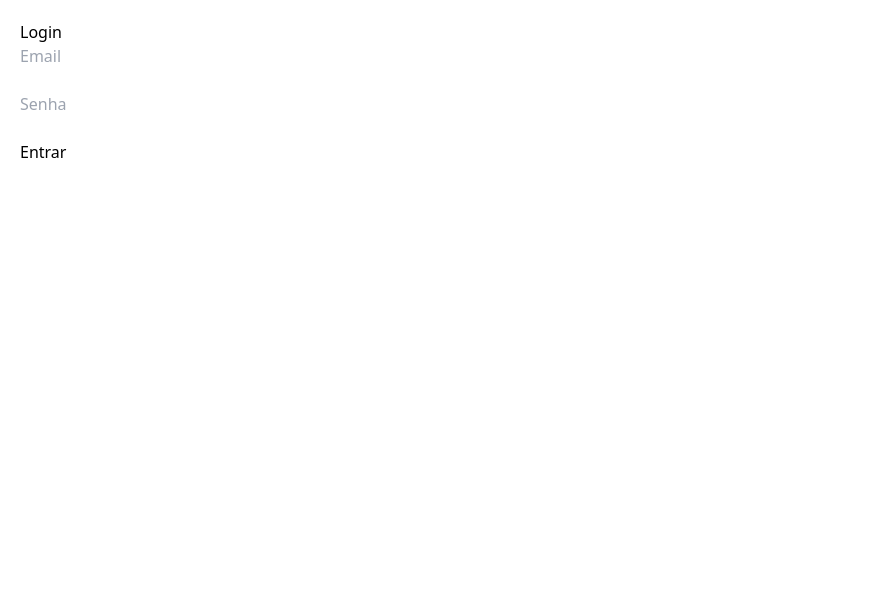
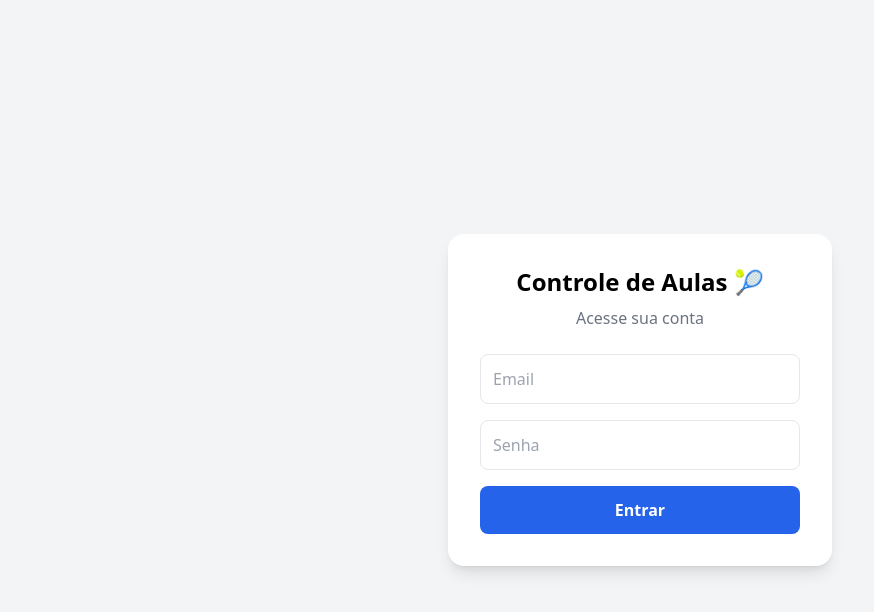
Before and after one commit to crsanches/apptenis, a React (Vite) app in the folder frontend/: page / in a window 1280 px wide. Shown: the top 612 px of the page, without its empty margins (0-874 px from the left). Built offline with nearby package versions, Linux system fonts and the light colour scheme; no server answers.

Commit message:
layout telalogin

```diff
--- a/frontend/src/screens/Login.jsx
+++ b/frontend/src/screens/Login.jsx
@@ -8,7 +8,7 @@ function Login({ setUsuario }) {
   const [senha,setSenha] = useState("");
   const [erro,setErro] = useState("");
 
-  const entrar = async ()=>{
+  const entrar = async () => {
 
     try{
 
@@ -23,7 +23,7 @@ function Login({ setUsuario }) {
       const data = await res.json();
 
       if(!res.ok){
-        setErro(data.erro);
+        setErro(data.erro || "Erro no login");
         return;
       }
 
@@ -37,39 +37,56 @@ function Login({ setUsuario }) {
 
   };
 
-  return(
+  return (
 
-    <div style={{padding:20}}>
+    <div className="min-h-screen flex items-center justify-center bg-gray-100 p-4">
 
-      <h2>Login</h2>
+      <div className="bg-white p-8 rounded-2xl shadow-lg w-full max-w-sm">
+
+        <h1 className="text-2xl font-bold text-center mb-2">
+          Controle de Aulas 🎾
+        </h1>
+
+        <p className="text-center text-gray-500 mb-6">
+          Acesse sua conta
+        </p>
+
+        <div className="space-y-4">
 
           <input
+            type="email"
             placeholder="Email"
+            value={email}
             onChange={e=>setEmail(e.target.value)}
+            className="w-full border rounded-lg p-3 focus:outline-none focus:ring-2 focus:ring-blue-500"
           />
-
-      <br/><br/>
 
           <input
             type="password"
             placeholder="Senha"
+            value={senha}
             onChange={e=>setSenha(e.target.value)}
+            className="w-full border rounded-lg p-3 focus:outline-none focus:ring-2 focus:ring-blue-500"
           />
 
-      <br/><br/>
-
-      <button onClick={entrar}>
+          <button
+            onClick={entrar}
+            className="w-full bg-blue-600 text-white py-3 rounded-lg font-semibold hover:bg-blue-700 transition"
+          >
             Entrar
           </button>
 
           {erro && (
-        <p style={{color:"red"}}>
+            <p className="text-red-500 text-sm text-center">
               {erro}
             </p>
           )}
 
         </div>
 
+      </div>
+
+    </div>
   );
 
 }
```
Lines whose indentation alone changed are shown as unchanged.
